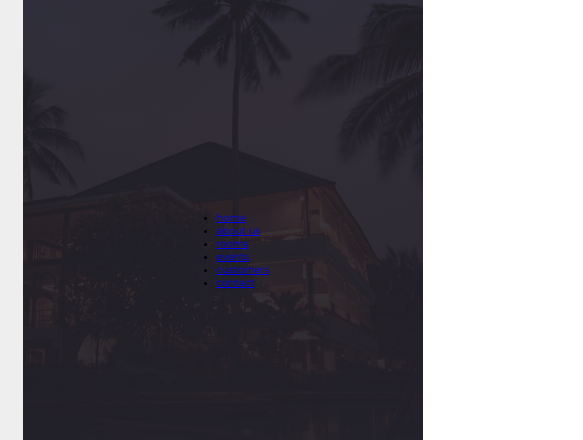
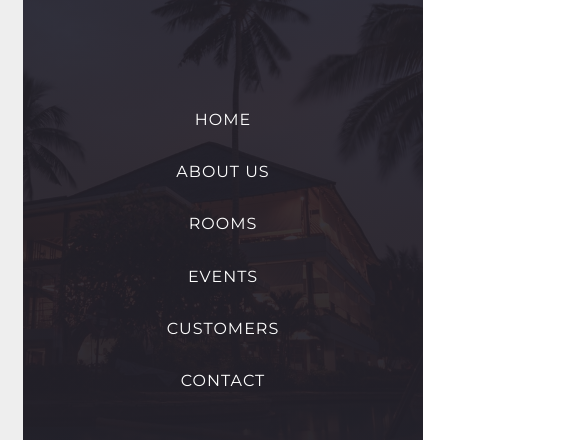
Before and after one commit to DevHussein/grand-hotel, a plain HTML site: page index.html in a window 1280 px wide. Shown: the part 199-639 px from the top of the page, 57-640 px from the left. Drawn offline with Linux system fonts and the light colour scheme.

Commit message:
update menu

```diff
--- a/css/style.css
+++ b/css/style.css
@@ -125,5 +125,24 @@ body {
 .navigation-search-btn:focus {
   outline: none;
 }
+
+.navigation-list {
+  list-style: none;
+  padding: 0;
+  height: 28rem;
+  display: flex;
+  flex-direction: column;
+  align-items: center;
+  justify-content: space-between;
+}
+
+.navigation-link {
+  color: #fff;
+  font-size: 1.6rem;
+  font-weight: 400;
+  letter-spacing: 0.1rem;
+  text-transform: uppercase;
+  text-decoration: none;
+}
 /* end of navigation */
 /* end of navbar */
```
